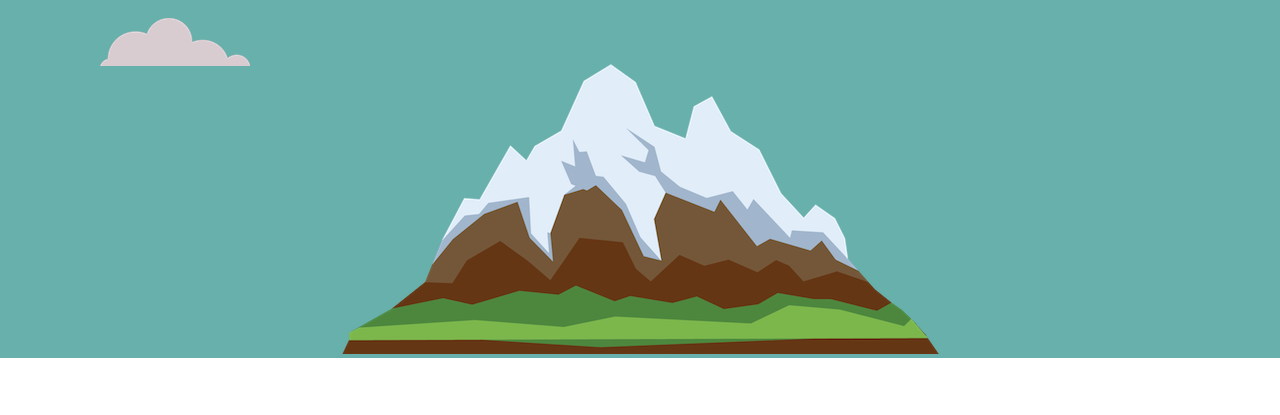
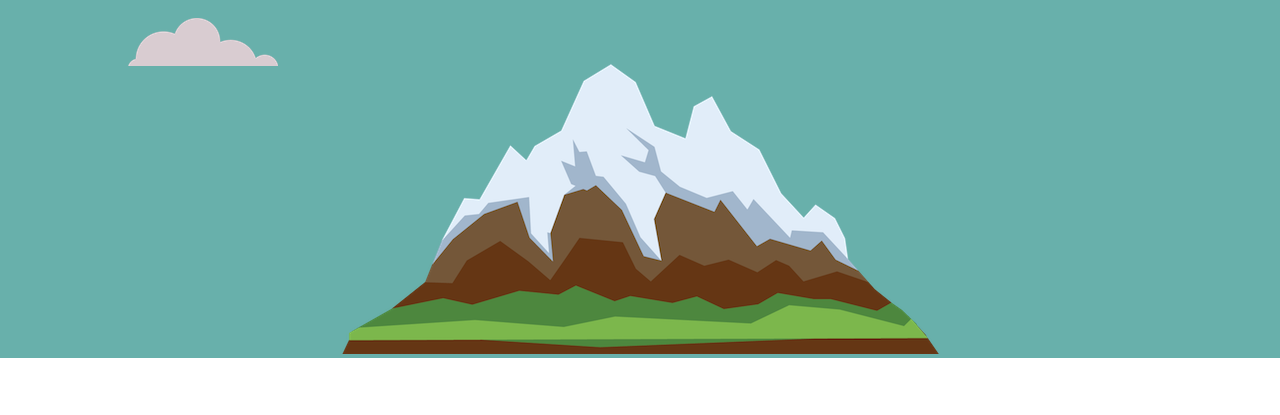
Before and after one commit to netnn/netanel, a plain HTML site: page index.html in a window 1280 px wide. Shown: the part 382-797 px from the top of the page. Drawn offline with Linux system fonts and the light colour scheme.

Commit message:
Update styles.css

```diff
--- a/styles.css
+++ b/styles.css
@@ -142,7 +142,7 @@ border-right-width: 20px;
 
 .bottom-cloud{
   position: absolute;
-  left:100px;
+  left:10%;
   top:400px;
 
 }
```
